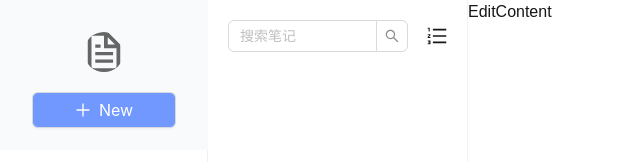
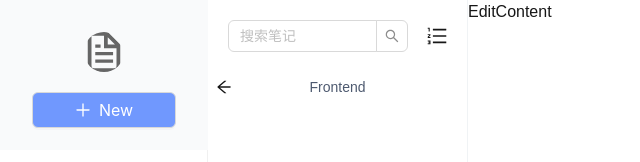
Before and after one commit to greenhandCarl/next-note, a Next.js app: page / in a window 1280 px wide. Shown: the top 162 px of the page, without its empty margins (0-640 px from the left). Built offline with nearby package versions, Linux system fonts and the light colour scheme; what @ant-design/nextjs-registry would draw is missing.

Commit message:
add menu title

```diff
--- /dev/null
+++ b/src/app/main/file-menu/component/menu-title.module.css
@@ -0,0 +1,24 @@
+.backTitle {
+  display: flex;
+  justify-content: center;
+  width: 100%;
+  align-items: center;
+  height: 30px;
+  position: relative;
+
+  .backArrow {
+    position: absolute;
+    z-index: 10;
+    left: 8px;
+    top: 50%;
+    transform: translateY(-50%);
+    width: 20px;
+    height: 20px;
+    cursor: pointer;
+  }
+
+  .folderTitle {
+    font-size: 14px;
+    color: #4e5a70;
+  }
+}
--- /dev/null
+++ b/src/app/main/file-menu/component/menu-title.tsx
@@ -0,0 +1,18 @@
+'use client'
+
+import { ArrowLeftOutlined } from "@ant-design/icons";
+import style from "./menu-title.module.css";
+
+const MenuTitle = () => {
+
+  const onBack = () => {};
+
+  return (
+    <div className={style.backTitle}>
+      <ArrowLeftOutlined className={style.backArrow} onClick={onBack} />
+      <div className={style.folderTitle}>Frontend</div>
+    </div>
+  );
+};
+
+export default MenuTitle;
--- a/src/app/main/file-menu/component/search-bar.tsx
+++ b/src/app/main/file-menu/component/search-bar.tsx
@@ -1,3 +1,5 @@
+'use client'
+
 import { Input } from "antd";
 import { OrderedListOutlined } from "@ant-design/icons";
 import style from './search-bar.module.css'
--- a/src/app/main/file-menu/index.tsx
+++ b/src/app/main/file-menu/index.tsx
@@ -1,10 +1,12 @@
 import style from './file.module.css'
 import SearchBar from './component/search-bar';
+import MenuTitle from './component/menu-title';
 
 const FileMenu = () => {
   return (
     <div className={style.menusContainer}>
       <SearchBar />
+      <MenuTitle />
     </div>
   );
 };
```
